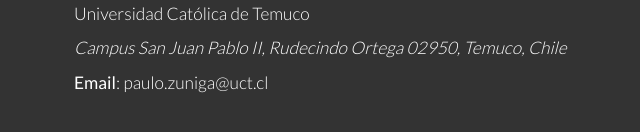
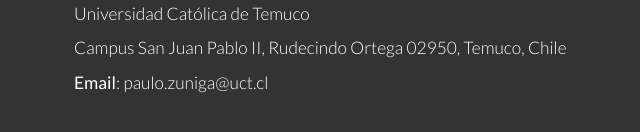
Before and after one commit to pzunigao/pzunigao.github.io, a plain HTML site: page publications.html in a window 1280 px wide. Shown: the part 1135-1267 px from the top of the page, 579-1219 px from the left. Drawn offline with Linux system fonts and the light colour scheme; a web font is replaced by a local one.

Commit message:
Update publications.html

```diff
--- a/publications.html
+++ b/publications.html
@@ -116,7 +116,7 @@
 						<p><span style="font-size: 1em; font-weight: normal;">Contact Info</span></br>
 					                Departamento de Ciencias Matem&aacute;ticas y F&iacute;sicas</br>
 							Universidad Cat&oacute;lica de Temuco<br>
-							<i>Campus San Juan Pablo II, Rudecindo Ortega 02950, Temuco, Chile</i><br>
+							Campus San Juan Pablo II, Rudecindo Ortega 02950, Temuco, Chile<br>
 							<span style="font-weight: normal;">Email</span>: paulo.zuniga&#64;uct.cl
 						</p>
 					</div>
```
